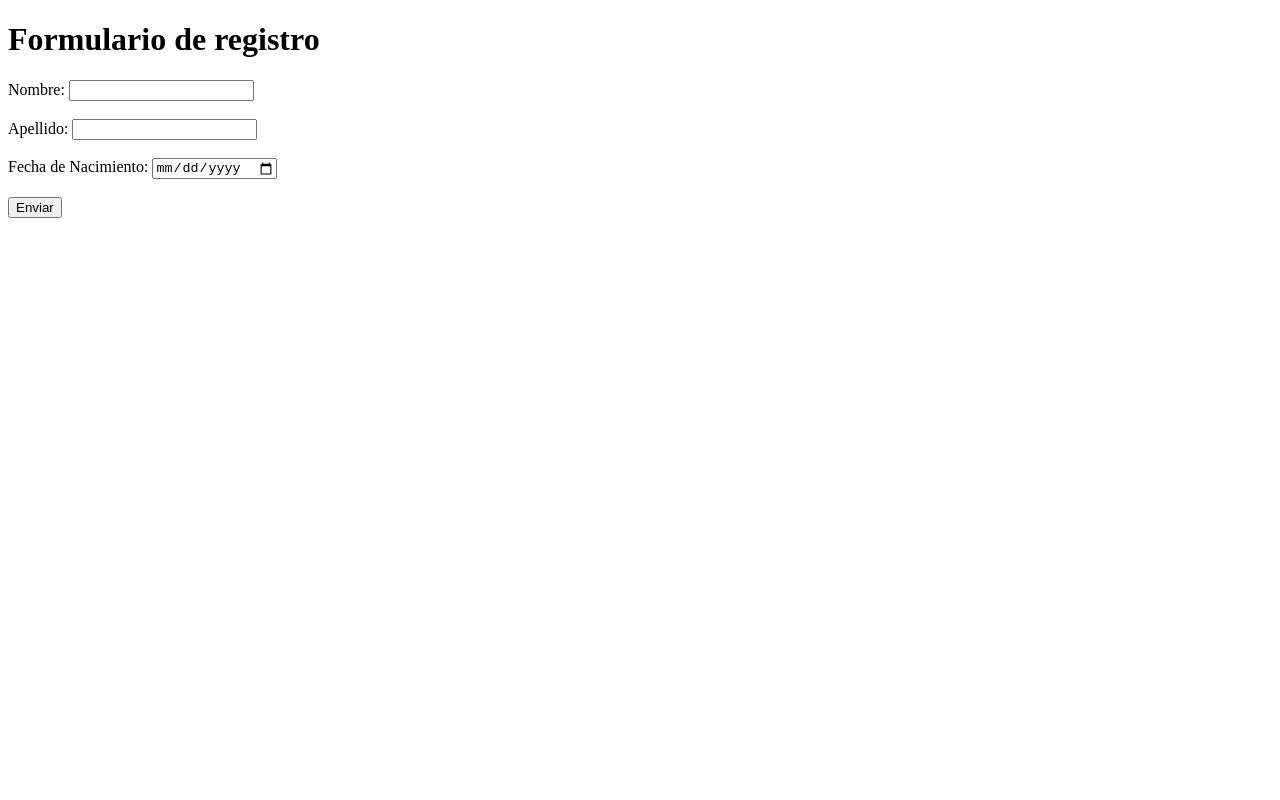
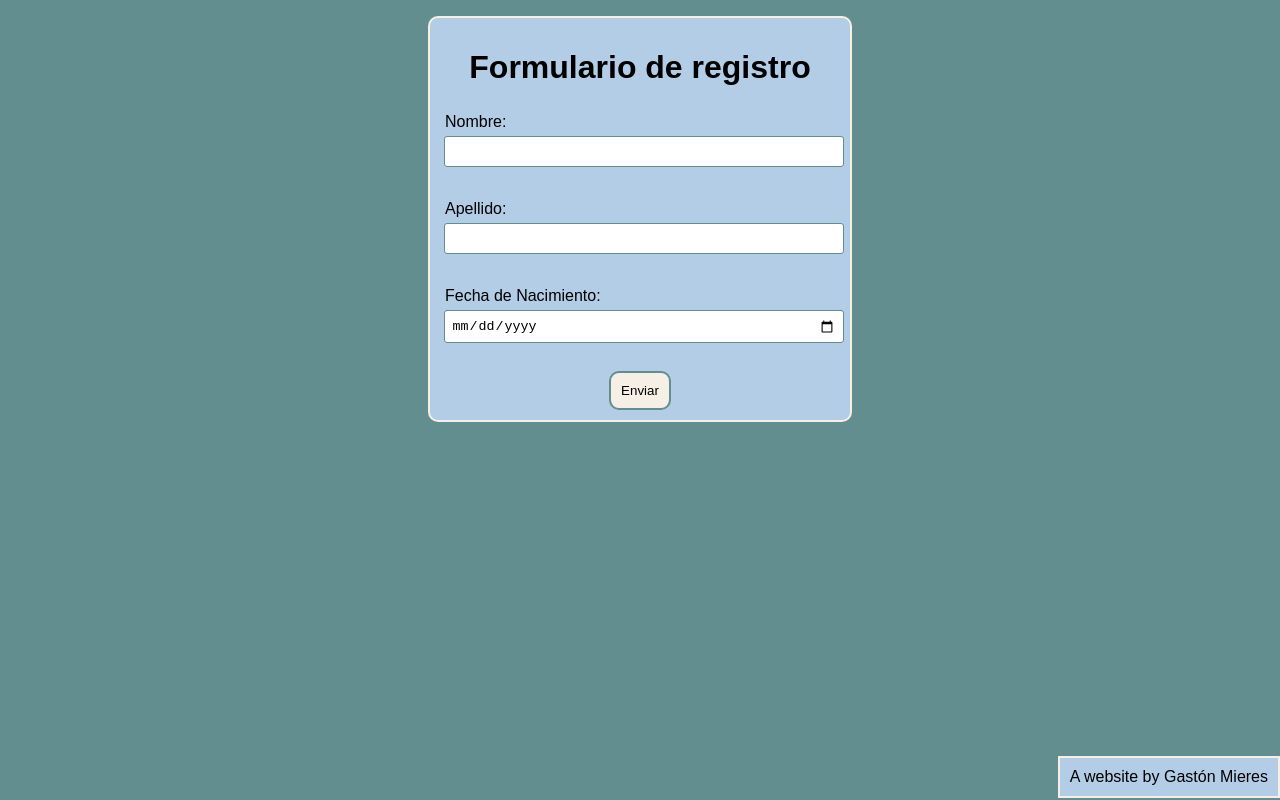
Before and after one commit to gastonmieres/11.2.1.-Letra-Desaf-o, a plain HTML site: page index.html in a window 1280 px wide. Drawn offline with Linux system fonts and the light colour scheme.

Commit message:
Modificaciones de estilo

```diff
--- a/index.html
+++ b/index.html
@@ -3,25 +3,30 @@
 <head>
     <meta charset="UTF-8">
     <meta name="viewport" content="width=device-width, initial-scale=1.0">
+    <link rel="stylesheet" href="styles.css">
     <title>Formulario de registro</title>
 </head>
 
 <body>
+    <div class="container">
     <h1>Formulario de registro</h1>
     <form id="user_form">
         <label for="nombre">Nombre:</label>
-        <input type="text" id="nombre" name="nombre" required> <br> <br>
+        <input type="text" id="nombre" name="nombre" required> <br>
 
         <label for="apellido">Apellido:</label>
-        <input type="text" id="apellido" name="apellido" required> <br> <br>
+        <input type="text" id="apellido" name="apellido" required> <br>
 
         <label for="fecha_nacimiento">Fecha de Nacimiento:</label>
-        <input type="date" id="fechaNacimiento" name="fechaNacimiento" required> <br> <br>
+        <input type="date" id="fechaNacimiento" name="fechaNacimiento" required> <br>
 
         <button type="submit">Enviar</button>
     </form>
+</div>
 
     <div id="response"></div>
+
+    <p class="footer-text">A website by Gastón Mieres</p>
 
     <script src="user.js"></script>
 </body>
--- /dev/null
+++ b/styles.css
@@ -0,0 +1,49 @@
+body {
+    background-color: #628E90;
+    font-family: Arial, Helvetica, sans-serif;
+}
+
+.container {
+    padding: 10px;
+    margin: 10px;
+    border: 2px solid #F5EFE6;
+    border-radius: 10px;
+    width: 400px;
+    margin: 1rem auto;
+    background-color: #B4CDE6;
+    text-align: center;
+}
+
+.footer-text {
+    position: absolute;
+    bottom: -14px; /* Coloca el párrafo en el borde inferior */
+    right: 0; /* Coloca el párrafo en el borde derecho */
+    padding: 10px; /* Espacio de relleno para un mejor aspecto */
+    background-color: #B4CDE6;
+    color: black; /* Color de texto principal */
+    border: 2px solid #F5EFE6;
+}
+
+button {
+    background-color: #F5EFE6;
+    border: 2px solid #628E90;
+    border-radius: 10px;
+    padding: 10px;
+    cursor: pointer;
+}
+
+input[type="text"], input[type="date"] {
+    width: 96%;
+    padding: 7px;
+    margin-bottom: 10px;
+    border: 1px solid #628E90;
+    border-radius: 3px;
+    text-align: left; /* Alinea las etiquetas a la izquierda */
+    margin-left: 3.5px;
+}
+
+label, input {
+    text-align: left; /* Alinea el texto a la izquierda */
+    display: block; /* Hace que las etiquetas se comporten como elementos de bloque (ocuparán toda la línea) */
+    padding: 5px;
+}
```
